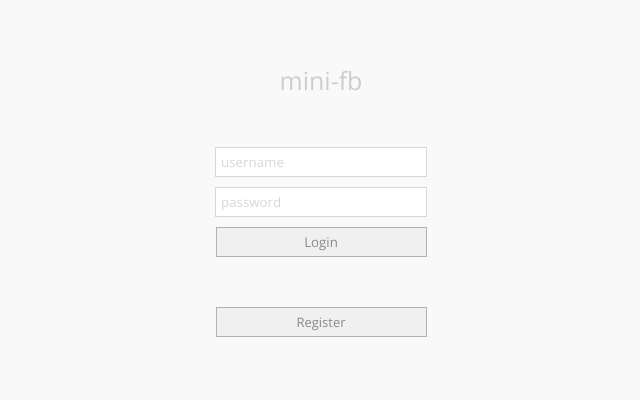
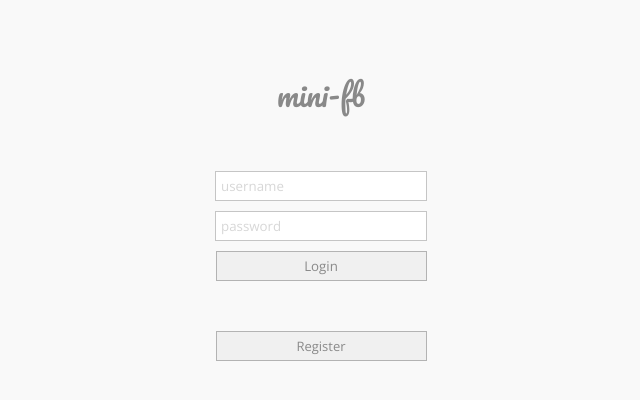
Before and after one commit to chamilu/minifb, a React app: page / in a window 1280 px wide. Shown: the top 400 px of the page, without its empty margins (319-959 px from the left). Built offline with nearby package versions, Linux system fonts and the light colour scheme.

Commit message:
Style: Modified logo font and input.text border

```diff
--- a/public/index.html
+++ b/public/index.html
@@ -7,6 +7,7 @@
     <title>mini-fb</title>
     <meta name="viewport" content="width=device-width, initial-scale=1">
     <link href="https://fonts.googleapis.com/css?family=Open+Sans" rel="stylesheet">
+    <link href="https://fonts.googleapis.com/css?family=Pacifico" rel="stylesheet">
     <link rel="stylesheet" href="./styles.css">
 </head>
 
--- a/public/styles.css
+++ b/public/styles.css
@@ -2,6 +2,12 @@ body {
     font-family: 'Open Sans', sans-serif;
     background-color: rgb(249, 249, 249);
     color: #cdcdcd;
+}
+
+.logo-text {
+    font-family: 'Pacifico', cursive;
+    font-size: 30px;
+    color: #898989;
 }
 
 input[type='text'],
@@ -11,7 +17,7 @@ input[type='password'] {
     padding: 5px;
     width: 200px;
     outline: none;
-    border: 1px solid #d7d7d7;
+    border: 1px solid #c5c5c5;
     caret-color: #999999;
 }
 
--- a/src/app/App.jsx
+++ b/src/app/App.jsx
@@ -15,7 +15,7 @@ export default class App extends Component {
     render() {
         return (
             <div style={styles.outer}>
-                <p style={{ fontSize: 25 }}>mini-fb</p>
+                <p className="logo-text">mini-fb</p>
 
                 <div style={{ marginTop: 50 }}>
                     <Router>
```
